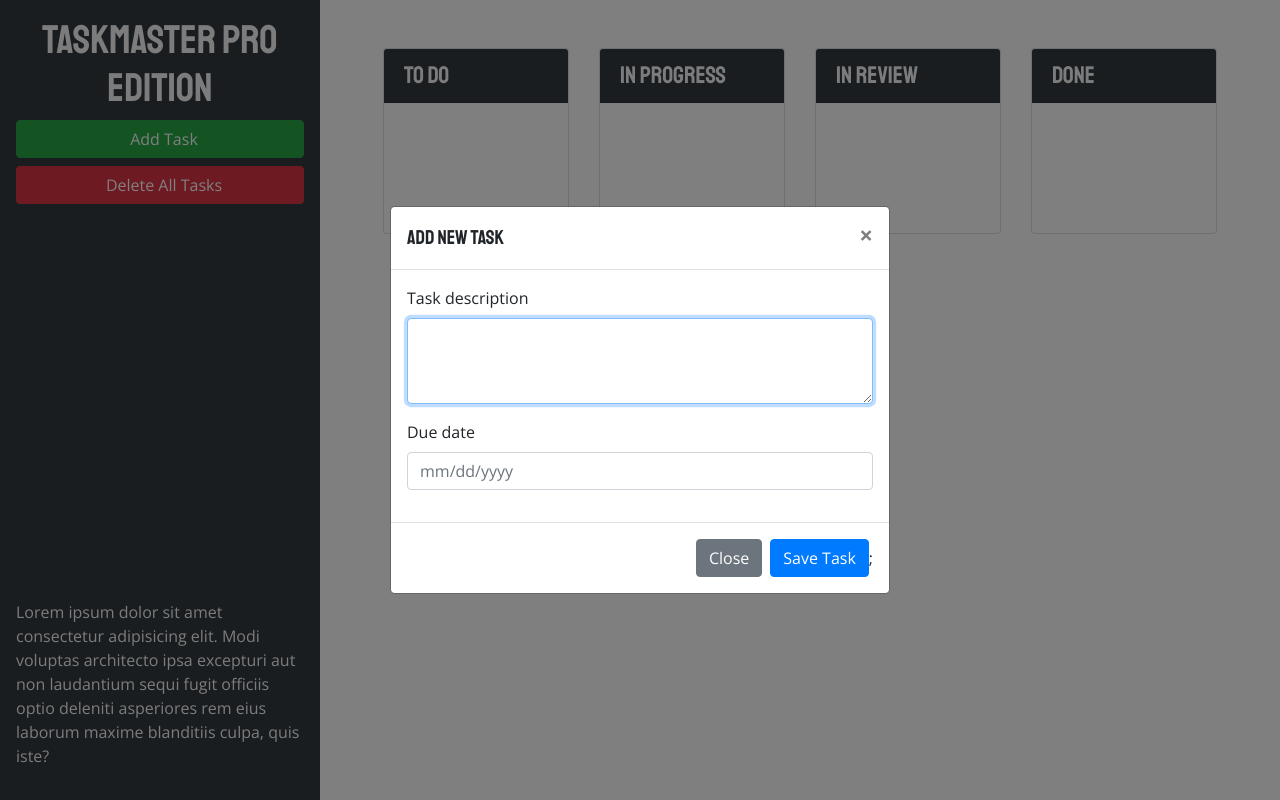
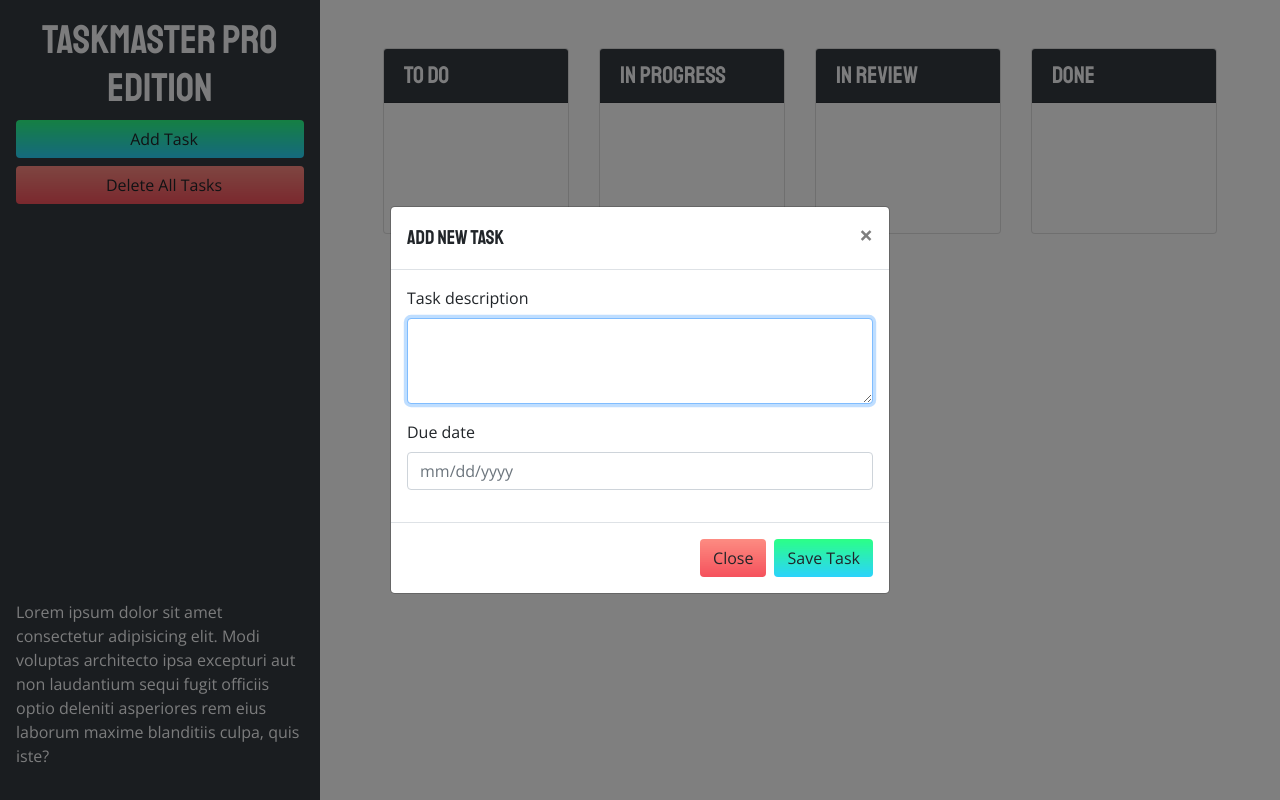
Before and after one commit to cpm-128/taskmaster-pro, a plain HTML site: page index.html in a window 1280 px wide. Both pictures are taken after a click on the button "Add Task". Drawn offline with nearby package versions, Linux system fonts and the light colour scheme; a web font is replaced by a local one.

Commit message:
added custom styling to buttons

```diff
--- a/assets/css/style.css
+++ b/assets/css/style.css
@@ -36,3 +36,23 @@ h1, h2, h3, h4, h5, h6 {
 .bottom-trash-active {
   background-color: rgba(234,0,39,1);
 }
+
+.btn-add , .btn-save {
+  background-color: #FA8BFF;
+  background-image: linear-gradient(45deg, #FA8BFF 0%, #2BD2FF 52%, #2BFF88 90%);
+  transition: all .5s ease-out;
+  background-size: 1px 100px;
+  background-position: 0 -10px;
+}
+
+.btn-close , .btn-delete {
+  background-color: #EA0028;
+  background-image: linear-gradient(180deg, #FF9A8B 0%, #EA0028 100%);
+  transition: all .5s ease-out;
+  background-size: 1px 100px;
+  background-position: 0 -10px;
+}
+
+.btn-add:hover , .btn-save:hover , .btn-close:hover , .btn-delete:hover {
+  background-position: 1px -50px;
+}
--- a/assets/js/script.js
+++ b/assets/js/script.js
@@ -279,7 +279,7 @@ $("#task-form-modal").on("shown.bs.modal", function() {
 });
 
 // save button in modal was clicked
-$("#task-form-modal .btn-primary").click(function() {
+$("#task-form-modal .btn-save").click(function() {
   // get form values
   var taskText = $("#modalTaskDescription").val();
   var taskDate = $("#modalDueDate").val();
--- a/index.html
+++ b/index.html
@@ -23,11 +23,11 @@
         <span class="oi oi-task d-inline d-lg-none"></span>
         Taskmaster Pro Edition
       </h1>
-      <button id="create-task" class="btn btn-block btn-success" data-toggle="modal" data-target="#task-form-modal">
+      <button id="create-task" class="btn btn-block btn-add" data-toggle="modal" data-target="#task-form-modal">
         <span class="oi oi-plus mr-2"></span>
         Add Task
       </button>
-      <button id="remove-tasks" class="btn btn-block btn-danger">
+      <button id="remove-tasks" class="btn btn-block btn-delete">
         <span class="oi oi-trash mr-2"></span>
         Delete All Tasks
       </button>
@@ -109,8 +109,8 @@
           </form>
         </div>
         <div class="modal-footer">
-          <button type="button" class="btn btn-secondary" data-dismiss="modal">Close</button>
-          <button type="button" class="btn btn-primary">Save Task</button>;
+          <button type="button" class="btn btn-close" data-dismiss="modal">Close</button>
+          <button type="button" class="btn btn-save">Save Task</button>
         </div>
       </div>
     </div>
```
